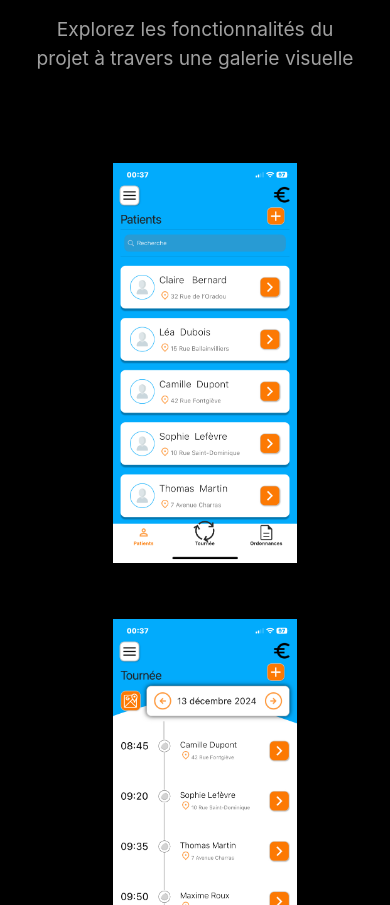
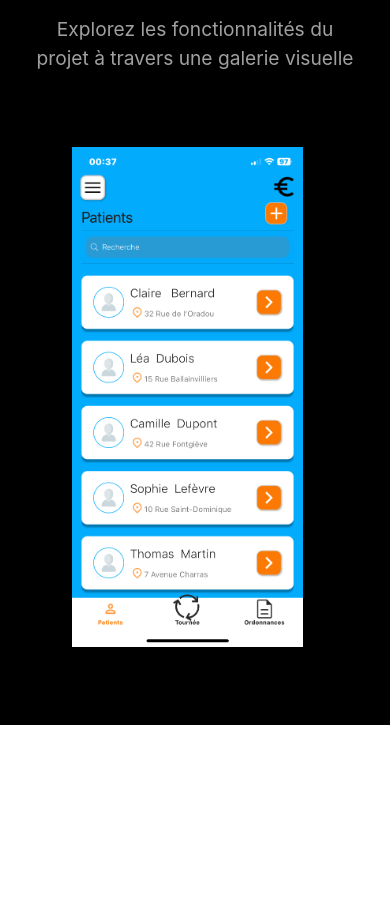
Before and after one commit to TomRambeau/portfolio, a Vue app in the folder portfolio/: page /portfolio/projects/1 in a window 390 px wide. Shown: the part 2658-3563 px from the top of the page. After the commit the page ends 3383 px from the top, so only its background shows below. Built offline with nearby package versions, Linux system fonts and the light colour scheme.

Commit message:
gallerie horizontale pour le mobiel

```diff
--- a/portfolio/src/views/ProjectDetail.vue
+++ b/portfolio/src/views/ProjectDetail.vue
@@ -497,21 +497,37 @@ const openLightbox = (imageUrl) => {
   }
 
   .gallery-track {
-    padding: 1rem 5%;
-    gap: 2rem;
+    display: flex;
+    flex-wrap: nowrap;
+    gap: 1rem;
+    padding: 1rem;
+    overflow-x: auto;
+    justify-content: flex-start;
+    scroll-snap-type: x mandatory;
+    -webkit-overflow-scrolling: touch;
+    scrollbar-width: none; /* Firefox */
+    -ms-overflow-style: none; /* IE and Edge */
+  }
+
+  .gallery-track::-webkit-scrollbar {
+    display: none; /* Chrome, Safari, Opera */
   }
 
   .featured-gallery-item {
-    width: 90vw;
+    flex: 0 0 90%;
+    width: 90%;
+    margin-right: 1rem;
+    scroll-snap-align: center;
   }
 
-  .featured-gallery-item img {
-    height: auto;
-    max-height: 400px;
+  .featured-gallery-item:last-child {
+    margin-right: 0;
   }
 
-  .gallery-navigation {
-    display: none;
+  .featured-gallery {
+    overflow-x: auto;
+    padding: 1rem 0;
   }
 }
+
 </style>
```
